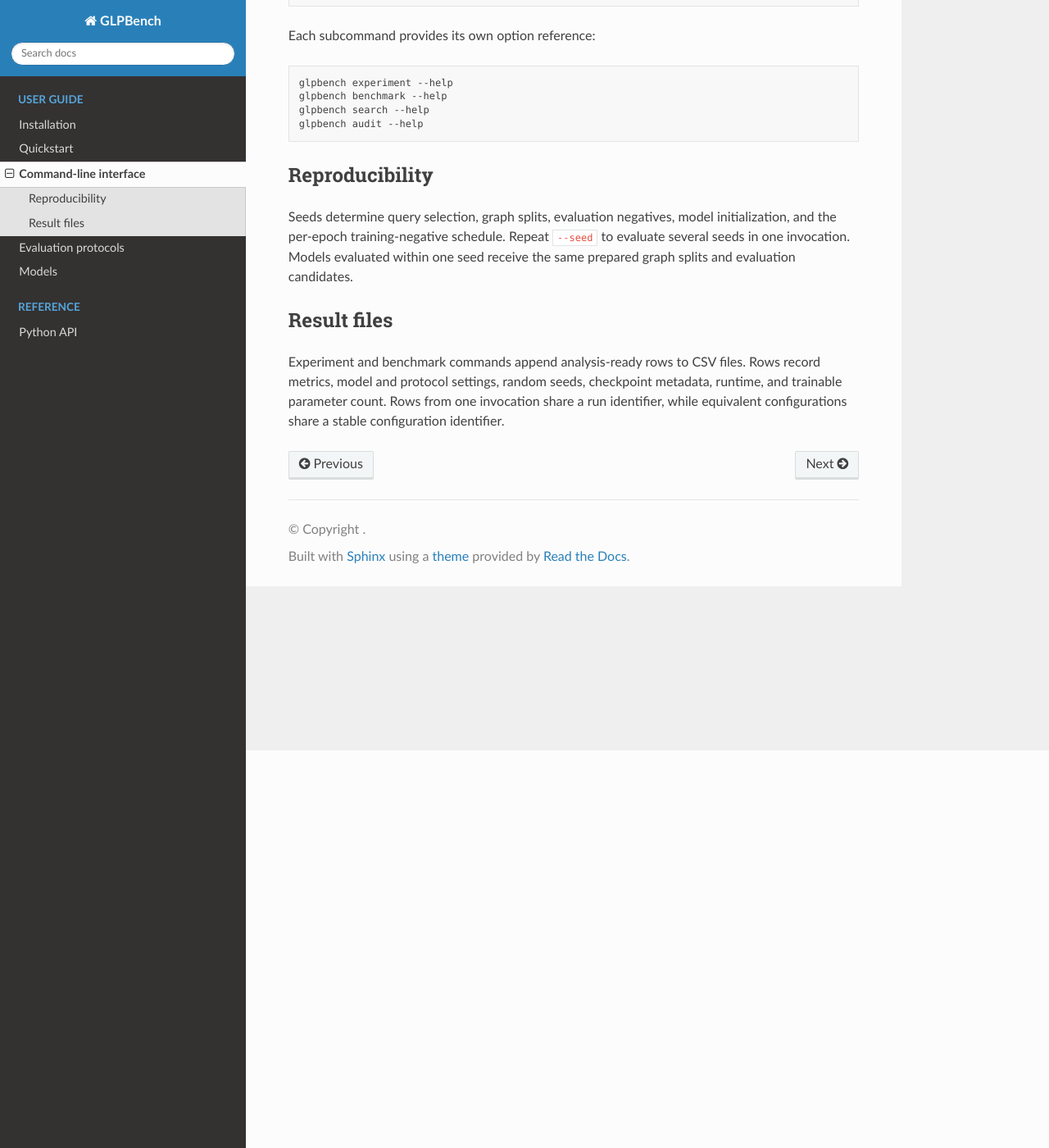
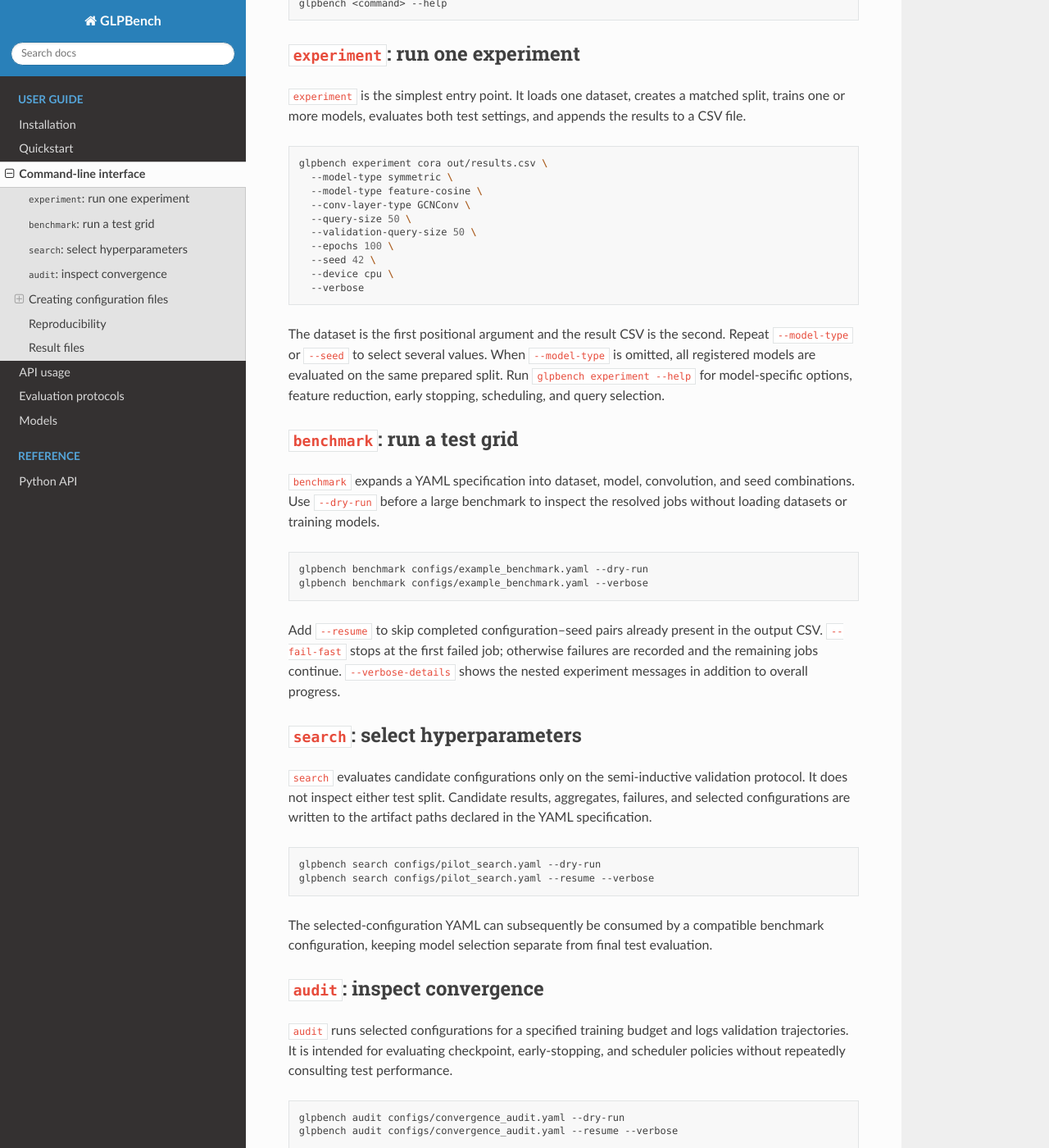
Before and after one commit to yorgancioglukaan/glpbench, a Sphinx documentation site: the page built from docs/cli.md, in a window 1280 px wide and 1400 px high, scrolled down 485 px. Shown: the whole window at 82% size. Built offline with Sphinx 7.4.7 and the Read the Docs theme 3.1.0, drawn with Linux system fonts in a browser that asks for light colours; some of the changed text lies outside the part shown.

Commit message:
expanded the docs on CLI usage

````diff
--- a/docs/cli.md
+++ b/docs/cli.md
@@ -1,6 +1,6 @@
 # Command-line interface
 
-GLPBench exposes four subcommands:
+GLPBench exposes four subcommands through one `glpbench` entry point:
 
 | Command | Purpose |
 | --- | --- |
@@ -9,27 +9,164 @@ GLPBench exposes four subcommands:
 | `search` | Select configurations using validation data only |
 | `audit` | Compare training and checkpoint policies without test evaluation |
 
-Display the available commands with:
+Display the top-level help or the complete options for any command with:
 
 ```bash
 glpbench --help
+glpbench <command> --help
 ```
 
-Each subcommand provides its own option reference:
+## `experiment`: run one experiment
+
+`experiment` is the simplest entry point. It loads one dataset, creates a
+matched split, trains one or more models, evaluates both test settings, and
+appends the results to a CSV file.
 
 ```bash
-glpbench experiment --help
-glpbench benchmark --help
-glpbench search --help
-glpbench audit --help
+glpbench experiment cora out/results.csv \
+  --model-type symmetric \
+  --model-type feature-cosine \
+  --conv-layer-type GCNConv \
+  --query-size 50 \
+  --validation-query-size 50 \
+  --epochs 100 \
+  --seed 42 \
+  --device cpu \
+  --verbose
 ```
+
+The dataset is the first positional argument and the result CSV is the second.
+Repeat `--model-type` or `--seed` to select several values. When
+`--model-type` is omitted, all registered models are evaluated on the same
+prepared split. Run `glpbench experiment --help` for model-specific options,
+feature reduction, early stopping, scheduling, and query selection.
+
+## `benchmark`: run a test grid
+
+`benchmark` expands a YAML specification into dataset, model, convolution, and
+seed combinations. Use `--dry-run` before a large benchmark to inspect the
+resolved jobs without loading datasets or training models.
+
+```bash
+glpbench benchmark configs/example_benchmark.yaml --dry-run
+glpbench benchmark configs/example_benchmark.yaml --verbose
+```
+
+Add `--resume` to skip completed configuration–seed pairs already present in
+the output CSV. `--fail-fast` stops at the first failed job; otherwise failures
+are recorded and the remaining jobs continue. `--verbose-details` shows the
+nested experiment messages in addition to overall progress.
+
+## `search`: select hyperparameters
+
+`search` evaluates candidate configurations only on the semi-inductive
+validation protocol. It does not inspect either test split. Candidate results,
+aggregates, failures, and selected configurations are written to the artifact
+paths declared in the YAML specification.
+
+```bash
+glpbench search configs/pilot_search.yaml --dry-run
+glpbench search configs/pilot_search.yaml --resume --verbose
+```
+
+The selected-configuration YAML can subsequently be consumed by a compatible
+benchmark configuration, keeping model selection separate from final test
+evaluation.
+
+## `audit`: inspect convergence
+
+`audit` runs selected configurations for a specified training budget and logs
+validation trajectories. It is intended for evaluating checkpoint,
+early-stopping, and scheduler policies without repeatedly consulting test
+performance.
+
+```bash
+glpbench audit configs/convergence_audit.yaml --dry-run
+glpbench audit configs/convergence_audit.yaml --resume --verbose
+```
+
+An audit configuration normally points to the selected configurations produced
+by a search and declares its own seeds, epoch budget, and output artifacts.
+
+## Creating configuration files
+
+Configuration-driven commands use versioned YAML files. Keep configurations in
+the repository so that a result can be traced to the exact grid and training
+policy used to produce it. Paths inside a configuration are resolved from the
+working directory where the command is run.
+
+### Benchmark configuration
+
+A benchmark file defines output paths, shared defaults, datasets, seeds, and
+models. Lists expand into a Cartesian grid where applicable. A small benchmark
+can be written as:
+
+```yaml
+version: 1
+
+output: out/example_results.csv
+error_output: out/example_errors.jsonl
+data_root: data
+seeds: [0, 1, 2]
+
+defaults:
+  query_size: 50
+  validation_query_size: 50
+  train_ratio: 0.8
+  epochs: 100
+  hidden_channels: 64
+  out_channels: 32
+  learning_rate: 0.01
+  selection_metric: roc_auc
+  normalize_features: true
+  device: cpu
+
+datasets:
+  - Cora
+  - CiteSeer
+
+models:
+  - type: symmetric
+    conv_layer_types: [GCNConv, SAGEConv]
+
+  - type: feature-cosine
+```
+
+Model entries may add architecture-specific `parameters`, reduction methods,
+or regularization profiles. Start from
+[`configs/example_benchmark.yaml`](https://github.com/yorgancioglukaan/glpbench/blob/main/configs/example_benchmark.yaml)
+for a broader example.
+
+### Search configuration
+
+A search specification declares:
+
+- artifact paths for candidate history, failures, and selected configurations;
+- datasets and execution settings;
+- candidate-generation strategy and tuning seeds;
+- validation metric and tie-breakers;
+- split and training policies;
+- common and model-specific search spaces.
+
+Start from
+[`configs/pilot_search.yaml`](https://github.com/yorgancioglukaan/glpbench/blob/main/configs/pilot_search.yaml),
+reduce `num_candidates` and the dataset list for an initial trial, and inspect
+the expansion with `--dry-run`.
+
+### Audit configuration
+
+An audit specification identifies a selected-configuration file and declares
+the dataset–model pairs, validation split, seeds, maximum epoch budget,
+checkpoint policy, early stopping, and scheduler. Start from
+[`configs/convergence_audit.yaml`](https://github.com/yorgancioglukaan/glpbench/blob/main/configs/convergence_audit.yaml)
+and use `--dry-run` to confirm every requested dataset–model pair resolves.
 
 ## Reproducibility
 
 Seeds determine query selection, graph splits, evaluation negatives, model
 initialization, and the per-epoch training-negative schedule. Repeat `--seed`
-to evaluate several seeds in one invocation. Models evaluated within one seed
-receive the same prepared graph splits and evaluation candidates.
+to evaluate several seeds in one experiment invocation. Models evaluated within
+one seed receive the same prepared graph splits and evaluation candidates.
 
 ## Result files
 
````
Also changed, not shown: docs/api-usage.md (added, +19 -0 lines), docs/index.md (+1 -0 lines).
